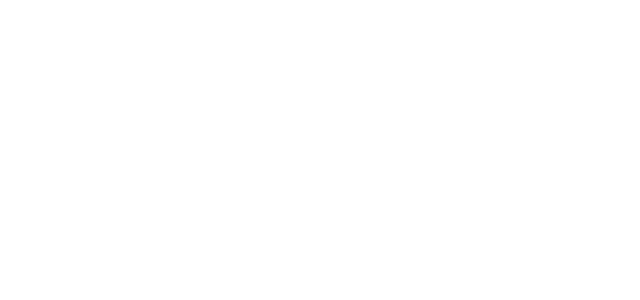
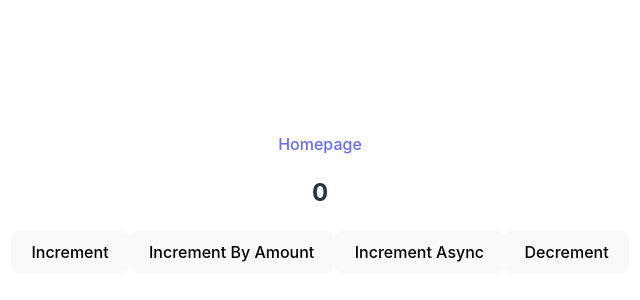
Before and after one commit to vsrc/play-reacting, a React (Vite) app: page /counter in a window 1280 px wide. Before the commit this address had no page. Shown: the part 198-498 px from the top of the page, without its empty margins (320-960 px from the left). Built offline with nearby package versions, Linux system fonts and the light colour scheme.

Commit message:
redux counter implementation

```diff
--- a/src/App.tsx
+++ b/src/App.tsx
@@ -4,6 +4,7 @@ import './App.css'
 import UserNamesPage from './Pages/UserNames'
 import { BrowserRouter, Navigate, Route, Routes } from "react-router-dom";
 import WelcomePage from './Pages/Welcome';
+import Counter from './Pages/Counter';
 
 function App() {
 
@@ -13,8 +14,9 @@ function App() {
       {/* <UserNamesPage /> */}
       <BrowserRouter>
         <Routes>
-          <Route path='/' element={<Navigate to="/index" />} />
+          <Route path='/' element={<Navigate to="/home" />} />
           <Route path='/home' element={<WelcomePage />} />
+          <Route path='/counter' element={<Counter />} />
           <Route path='/user' >
             <Route path='names' element={<UserNamesPage />} />
           </Route>
--- /dev/null
+++ b/src/Pages/Counter.tsx
@@ -0,0 +1,29 @@
+import { useDispatch, useSelector } from "react-redux";
+import { AppDispatch, RootState } from "../store/store";
+import {
+  decrement,
+  increment,
+  incrementByAmount,
+  incrementAsync,
+} from "../store/counter/counterSlice";
+import { Link } from "react-router-dom";
+
+const Counter = () => {
+  const count = useSelector((state: RootState) => state.counter.value);
+  const dispatch = useDispatch<AppDispatch>();
+
+  return (
+    <div>
+      <Link to="/">Homepage</Link>
+      <h2>{count}</h2>
+      <div>
+        <button onClick={() => dispatch(increment())}>Increment</button>
+        <button onClick={() => dispatch(incrementByAmount(10))}>Increment By Amount</button>
+        <button onClick={() => dispatch(incrementAsync(10))}>Increment Async</button>
+        <button onClick={() => dispatch(decrement())}>Decrement</button>
+      </div>
+    </div>
+  );
+};
+
+export default Counter;
--- a/src/Pages/Welcome.tsx
+++ b/src/Pages/Welcome.tsx
@@ -4,7 +4,12 @@ const WelcomePage = () => {
     return (
         <>
             <h1>Welcome!</h1>
-            <Link to="/user-names">See User Names</Link>
+            <div>
+                <Link to="/user/names">See User Names</Link>
+            </div>
+            <div>
+                <Link to="/counter">Counter</Link>
+            </div>
         </>
     )
 }
--- a/src/main.tsx
+++ b/src/main.tsx
@@ -2,9 +2,13 @@ import React from 'react'
 import ReactDOM from 'react-dom/client'
 import App from './App.tsx'
 import './index.css'
+import { Provider} from "react-redux";
+import { store } from "./store/store"
 
 ReactDOM.createRoot(document.getElementById('root')!).render(
   <React.StrictMode>
-    <App />
+    <Provider store={store}>
+      <App />
+    </Provider>
   </React.StrictMode>,
 )
--- /dev/null
+++ b/src/store/counter/counterSlice.ts
@@ -0,0 +1,49 @@
+import { PayloadAction, createAsyncThunk, createSlice } from "@reduxjs/toolkit";
+
+interface CounterState {
+  value: number;
+}
+
+const initialState: CounterState = {
+  value: 0,
+};
+
+const counterSlice = createSlice({
+  name: "counter",
+  initialState,
+  reducers: {
+    increment: (state) => {
+      state.value += 1;
+    },
+    decrement: (state) => {
+      state.value -= 1;
+    },
+    incrementByAmount: (state, action: PayloadAction<number>) => {
+      state.value += action.payload;
+    },
+  },
+  extraReducers: (builder) => {
+    builder
+      .addCase(incrementAsync.pending, () => {
+        console.log("incrementAsync.pending");
+      })
+      .addCase(
+        incrementAsync.fulfilled,
+        (state, action: PayloadAction<number>) => {
+          state.value += action.payload;
+        }
+      );
+  },
+});
+
+export const incrementAsync = createAsyncThunk(
+  "counter/incrementAsync",
+  async (amount: number) => {
+    await new Promise((resolve) => setTimeout(resolve, 1000));
+    return amount;
+  }
+);
+
+export const { increment, decrement, incrementByAmount } = counterSlice.actions;
+
+export default counterSlice.reducer;
--- /dev/null
+++ b/src/store/store.ts
@@ -0,0 +1,11 @@
+import { configureStore } from "@reduxjs/toolkit";
+import counterReducer from "./counter/counterSlice";
+
+export const store = configureStore({
+  reducer: {
+    counter: counterReducer,
+  },
+});
+
+export type RootState = ReturnType<typeof store.getState>;
+export type AppDispatch = typeof store.dispatch;
```
